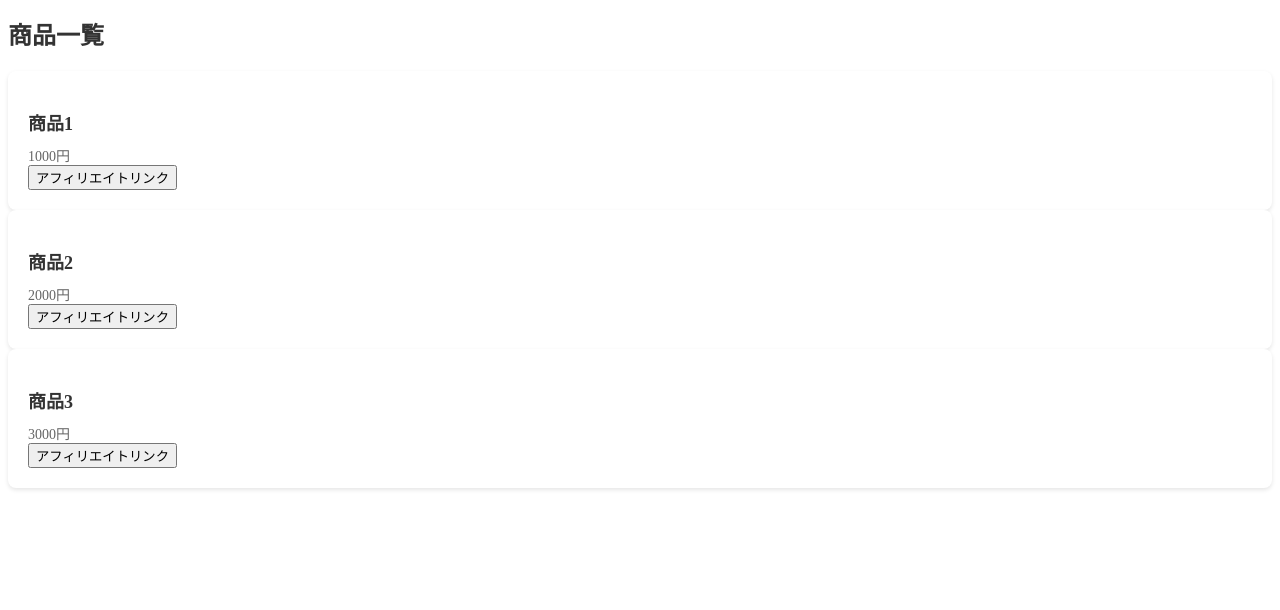
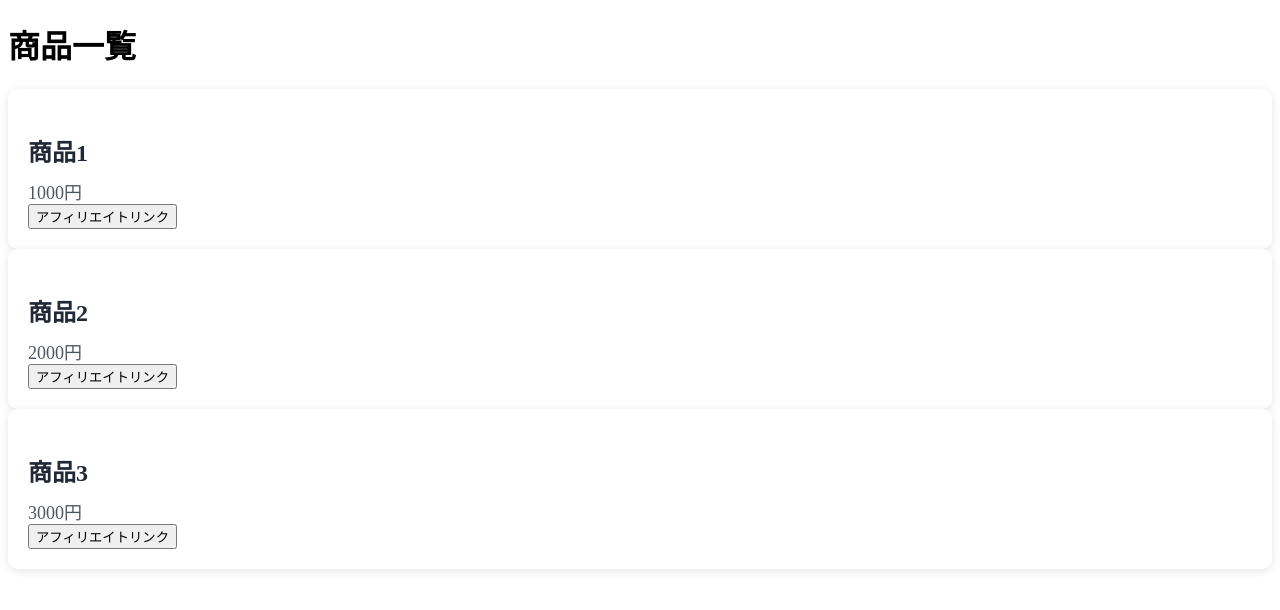
Before and after one commit to taboopython/app, a Vue app in the folder frontend/: page / in a window 1280 px wide. Shown: the top 610 px of the page. Built offline with nearby package versions, Linux system fonts and the light colour scheme; the HTML template or start-up script is replaced by a standard one.

Commit message:
mod css2

```diff
--- a/frontend/src/App.vue
+++ b/frontend/src/App.vue
@@ -72,17 +72,18 @@ export default {
   }
 }
 
-/* モダンなスタイル */
+/* 修正済みスタイル */
 .container {
-  background-color: #f2f2f2;
-  border-radius: 8px;
-  box-shadow: 0 2px 4px rgba(0, 0, 0, 0.1);
+  background-color: #1f2937;
+  color: #ffffff;
+  border-radius: 10px;
+  padding: 30px;
 }
 
-h1 {
-  font-size: 24px;
-  color: #333;
-  margin-bottom: 20px;
+.container h1 {
+  font-size: 32px;
+  margin-bottom: 30px;
+  color: #ffffff; /* テキストカラーを再度指定 */
 }
 
 ul {
@@ -91,21 +92,26 @@ ul {
 }
 
 li {
-  background-color: #fff;
+  background-color: #ffffff;
   padding: 20px;
-  border-radius: 8px;
-  box-shadow: 0 2px 4px rgba(0, 0, 0, 0.1);
+  border-radius: 10px;
+  box-shadow: 0 2px 10px rgba(0, 0, 0, 0.1);
+  transition: transform 0.3s ease;
+}
+
+li:hover {
+  transform: translateY(-5px);
 }
 
 h3 {
-  font-size: 18px;
-  color: #333;
+  font-size: 24px;
+  color: #1f2937;
   margin-bottom: 10px;
 }
 
 p {
-  font-size: 14px;
-  color: #666;
+  font-size: 18px;
+  color: #4b5563;
   margin: 0;
 }
 </style>
```
